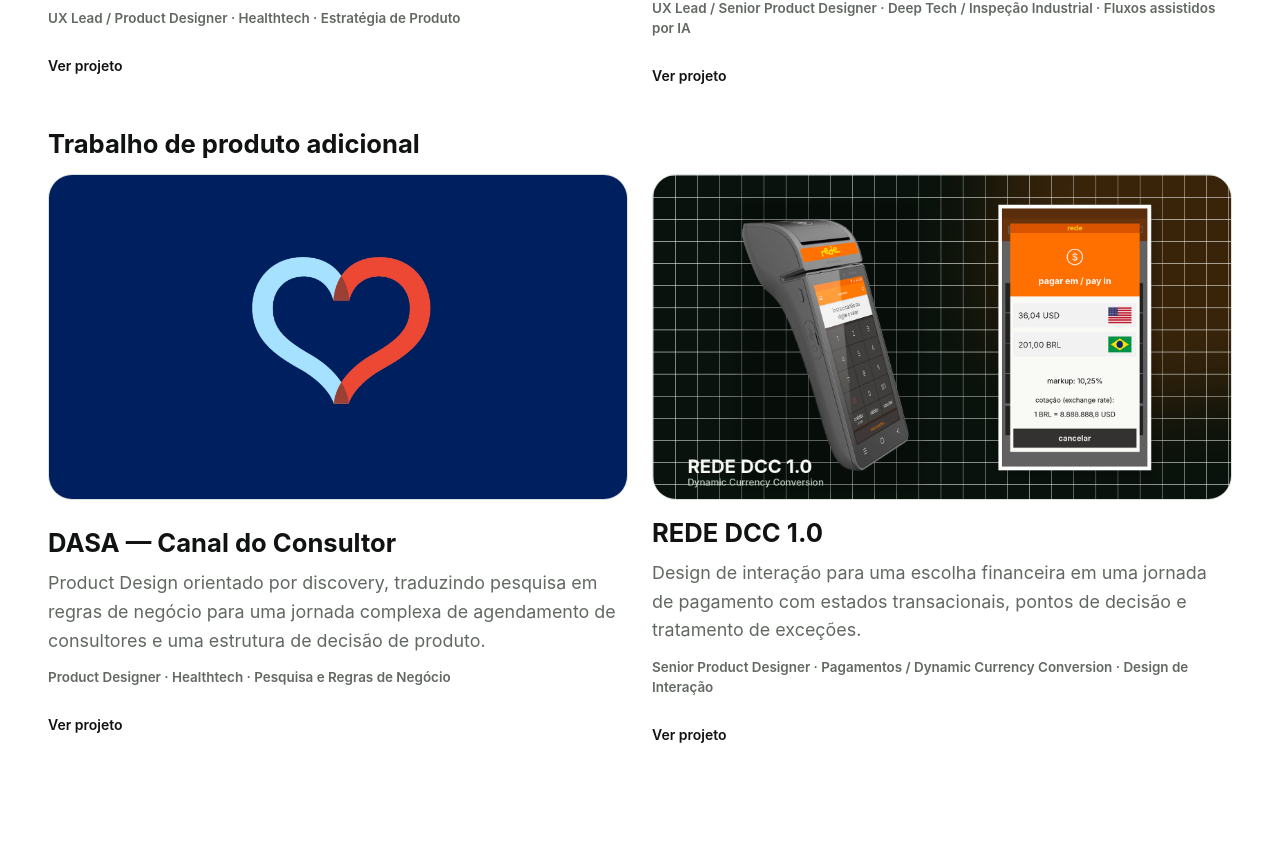
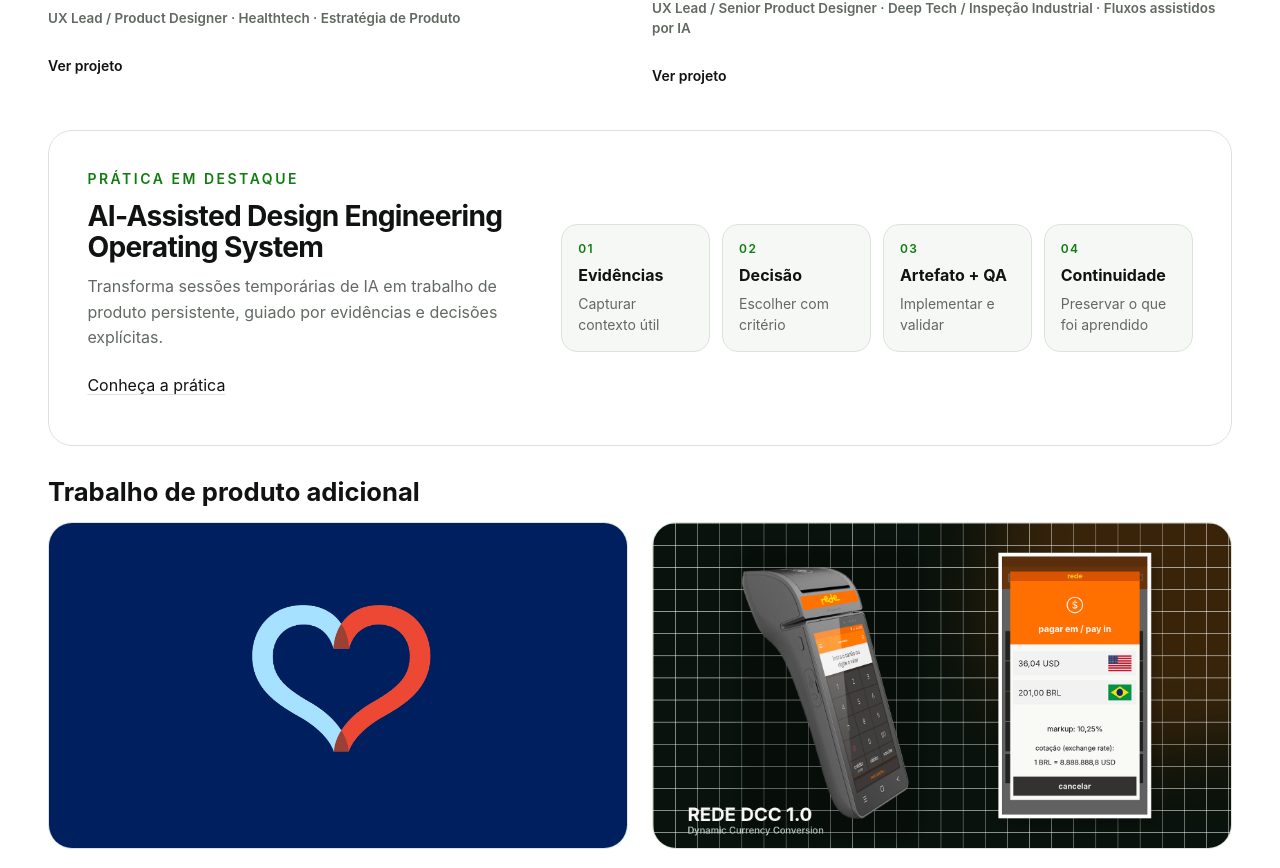
Before and after one commit to nelsonseccofilho/nelsonseccofilho2, a Next.js app: page / in a window 1280 px wide. Shown: the part 1572-2440 px from the top of the page. Built offline with nearby package versions, Linux system fonts and the light colour scheme.

Commit message:
feat(portfolio): feature AI-assisted practice on home

```diff
--- /dev/null
+++ b/src/components/home/featured-practice.tsx
@@ -0,0 +1,55 @@
+import Link from 'next/link';
+import type { HomeContent } from '@/content/i18n/types';
+
+type FeaturedPracticeProps = {
+  content: HomeContent['featuredPractice'];
+  href: string;
+};
+
+export function FeaturedPractice({ content, href }: FeaturedPracticeProps) {
+  return (
+    <article
+      className="grid gap-6 rounded-[var(--radius-xl)] border border-[var(--color-border)] bg-[var(--color-surface-elevated)] p-[clamp(1.25rem,3vw,2.5rem)] md:grid-cols-12 md:items-center md:gap-8"
+      aria-labelledby="featured-practice-title"
+    >
+      <div className="grid content-center gap-3 md:col-span-5">
+        <p className="m-0 text-sm font-semibold tracking-[0.18em] text-[var(--color-brand-text)] uppercase">
+          {content.eyebrow}
+        </p>
+        <h3
+          id="featured-practice-title"
+          className="m-0 text-[clamp(1.4rem,2.2vw,2rem)] leading-[1.08] font-bold tracking-[-0.025em] text-[var(--color-text-primary)]"
+        >
+          {content.title}
+        </h3>
+        <p className="m-0 text-[clamp(0.95rem,1.25vw,1rem)] leading-[1.6] text-[var(--color-text-secondary)]">
+          {content.description}
+        </p>
+        <Link className="text-link text-link--hit-area w-fit" href={href}>
+          {content.actionLabel}
+        </Link>
+      </div>
+      <ol className="m-0 grid list-none grid-cols-2 gap-3 p-0 md:col-span-7 xl:grid-cols-4">
+        {content.steps.map((step, index) => (
+          <li
+            key={step.title}
+            className="grid content-start gap-2 rounded-[var(--radius-lg)] border border-[var(--color-border)] bg-[var(--color-surface)] p-3 sm:p-4"
+          >
+            <span
+              className="text-xs font-semibold tracking-[0.12em] text-[var(--color-brand-text)]"
+              aria-hidden="true"
+            >
+              {String(index + 1).padStart(2, '0')}
+            </span>
+            <h4 className="m-0 text-sm leading-[1.3] font-bold text-[var(--color-text-primary)] sm:text-base">
+              {step.title}
+            </h4>
+            <p className="m-0 text-sm leading-[1.5] text-[var(--color-text-secondary)]">
+              {step.description}
+            </p>
+          </li>
+        ))}
+      </ol>
+    </article>
+  );
+}
--- a/src/components/home/home-page.tsx
+++ b/src/components/home/home-page.tsx
@@ -3,6 +3,7 @@
 import { AnalyticsLink } from '@/components/analytics/analytics-link';
 import { getFeaturedProjectOpenEvent, getWhatsAppClickEvent } from '@/components/analytics/clarity';
 import { BackToTop } from '@/components/case-study/back-to-top';
+import { FeaturedPractice } from '@/components/home/featured-practice';
 import { Hero } from '@/components/home/hero';
 import { ProjectCard } from '@/components/home/project-card';
 import { ProjectGrid } from '@/components/home/project-grid';
@@ -95,6 +96,10 @@
             </h2>
             <div className="grid gap-8">
               <ProjectGrid>{renderProjectCards(featuredProductIds)}</ProjectGrid>
+              <FeaturedPractice
+                content={content.featuredPractice}
+                href={getLocalizedPath('ai-assisted-design-engineering', locale)}
+              />
               <div className="grid gap-4">
                 <h3 className="m-0 text-[clamp(1.2rem,2vw,1.6rem)] leading-[1.1] font-bold text-[var(--color-text-primary)]">
                   {content.featuredCases.additionalProductWorkTitle}
--- a/src/content/i18n/en/home.ts
+++ b/src/content/i18n/en/home.ts
@@ -46,6 +46,18 @@
         image: { alt: 'Editorial representation of a consultation journey translating research into decision rules and product strategy.' },
       },
     ],
+  },
+  featuredPractice: {
+    eyebrow: 'Featured practice',
+    title: 'AI-Assisted Design Engineering Operating System',
+    description: 'Turns temporary AI sessions into persistent product work guided by evidence and explicit decisions.',
+    steps: [
+      { title: 'Evidence', description: 'Capture useful context' },
+      { title: 'Decision', description: 'Choose with clear criteria' },
+      { title: 'Artifact + QA', description: 'Implement and validate' },
+      { title: 'Continuity', description: 'Preserve what was learned' },
+    ],
+    actionLabel: 'Explore the practice',
   },
   selectedWork: {
     eyebrow: 'Selected work',
--- a/src/content/i18n/pt-BR/home.ts
+++ b/src/content/i18n/pt-BR/home.ts
@@ -46,6 +46,18 @@
         image: { alt: 'Representação editorial de uma jornada de consulta que traduz pesquisa em regras de decisão e estratégia de produto.' },
       },
     ],
+  },
+  featuredPractice: {
+    eyebrow: 'Prática em destaque',
+    title: 'AI-Assisted Design Engineering Operating System',
+    description: 'Transforma sessões temporárias de IA em trabalho de produto persistente, guiado por evidências e decisões explícitas.',
+    steps: [
+      { title: 'Evidências', description: 'Capturar contexto útil' },
+      { title: 'Decisão', description: 'Escolher com critério' },
+      { title: 'Artefato + QA', description: 'Implementar e validar' },
+      { title: 'Continuidade', description: 'Preservar o que foi aprendido' },
+    ],
+    actionLabel: 'Conheça a prática',
   },
   selectedWork: {
     eyebrow: 'Trabalho selecionado',
--- a/src/content/i18n/types.ts
+++ b/src/content/i18n/types.ts
@@ -126,6 +126,16 @@
     additionalProductWorkTitle: string;
     projects: readonly HomeProjectCardContent[];
   };
+  featuredPractice: {
+    eyebrow: string;
+    title: string;
+    description: string;
+    steps: readonly {
+      title: string;
+      description: string;
+    }[];
+    actionLabel: string;
+  };
   selectedWork: {
     eyebrow: string;
     title: string;
```
Also changed, not shown: 1 other file (tests, documents, lock files or other folders).
